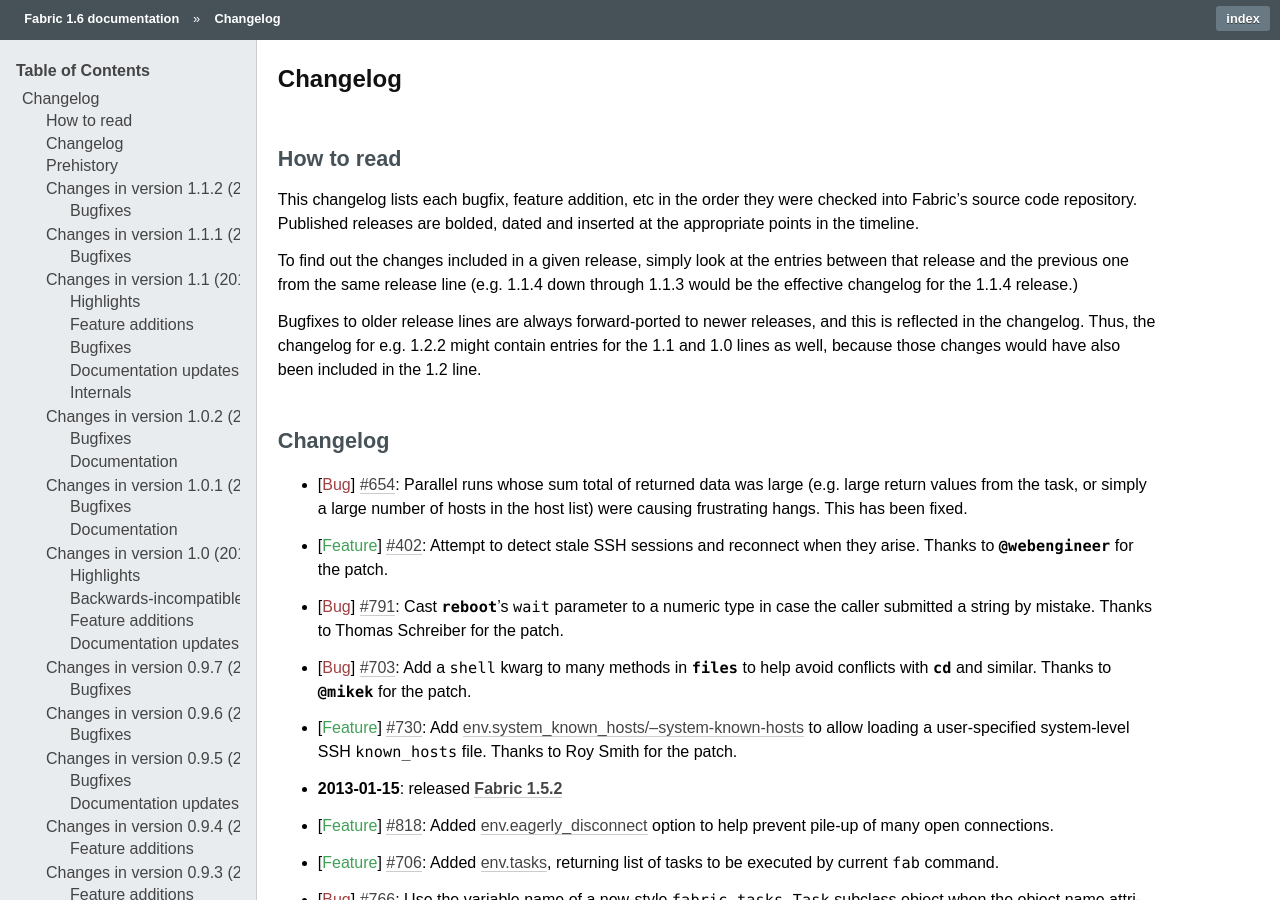
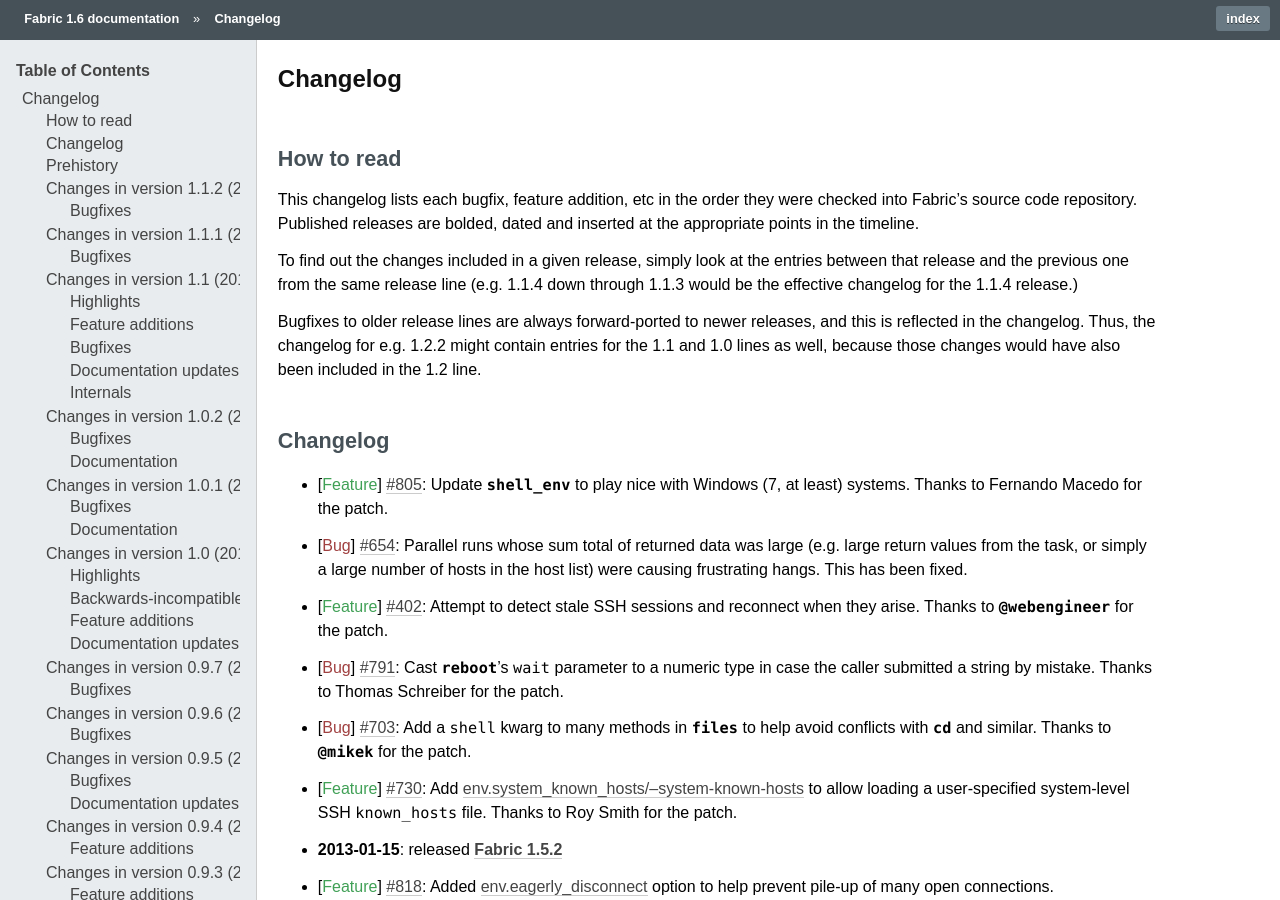
Before and after one commit to fabric/fabric, a Sphinx documentation site: the page built from docs/changelog.rst, in a window 1280 px wide and 900 px high. Built offline with Sphinx 7.4.7, drawn with Linux system fonts in a browser that asks for light colours.

Commit message:
Changelog re #805

```diff
--- a/docs/changelog.rst
+++ b/docs/changelog.rst
@@ -25,6 +25,8 @@
 Changelog
 =========
 
+* :feature:`805` Update `~fabric.context_managers.shell_env` to play nice with
+  Windows (7, at least) systems. Thanks to Fernando Macedo for the patch.
 * :bug:`654` Parallel runs whose sum total of returned data was large (e.g.
   large return values from the task, or simply a large number of hosts in the
   host list) were causing frustrating hangs. This has been fixed.
```
